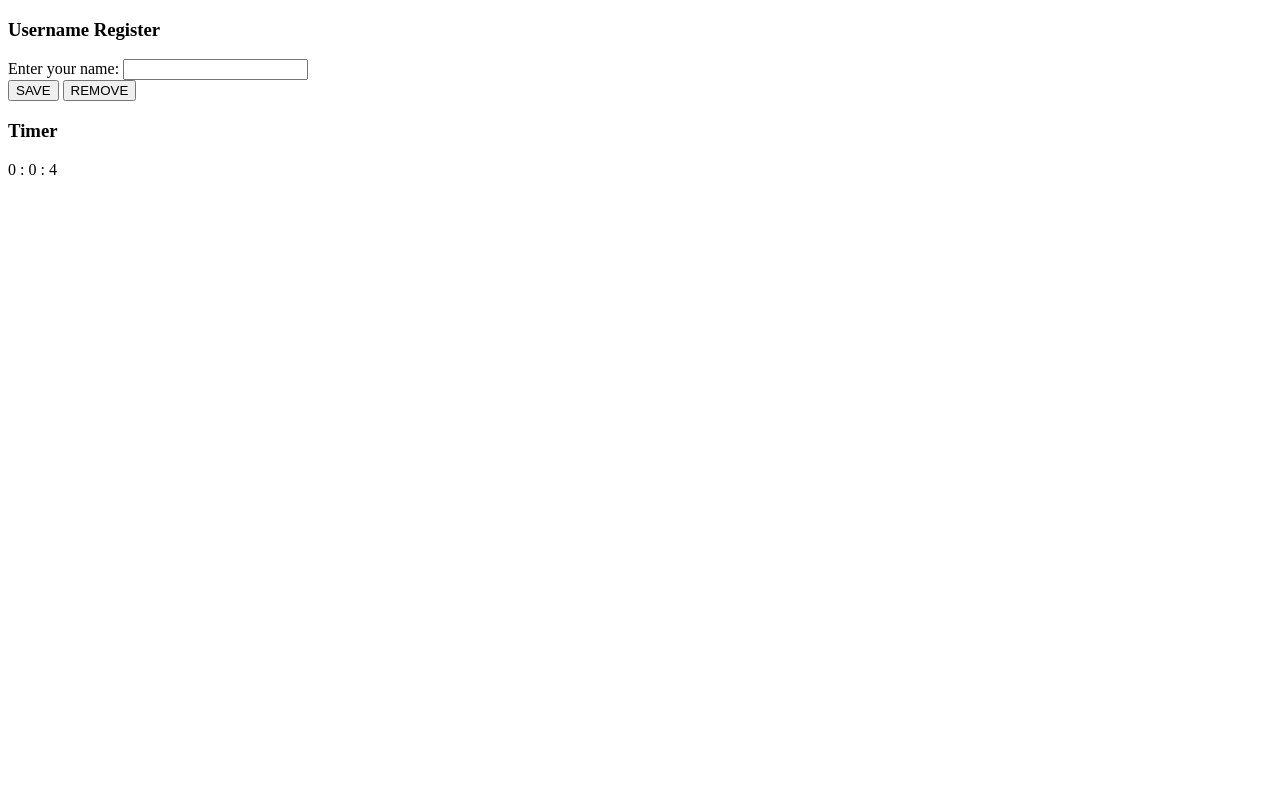
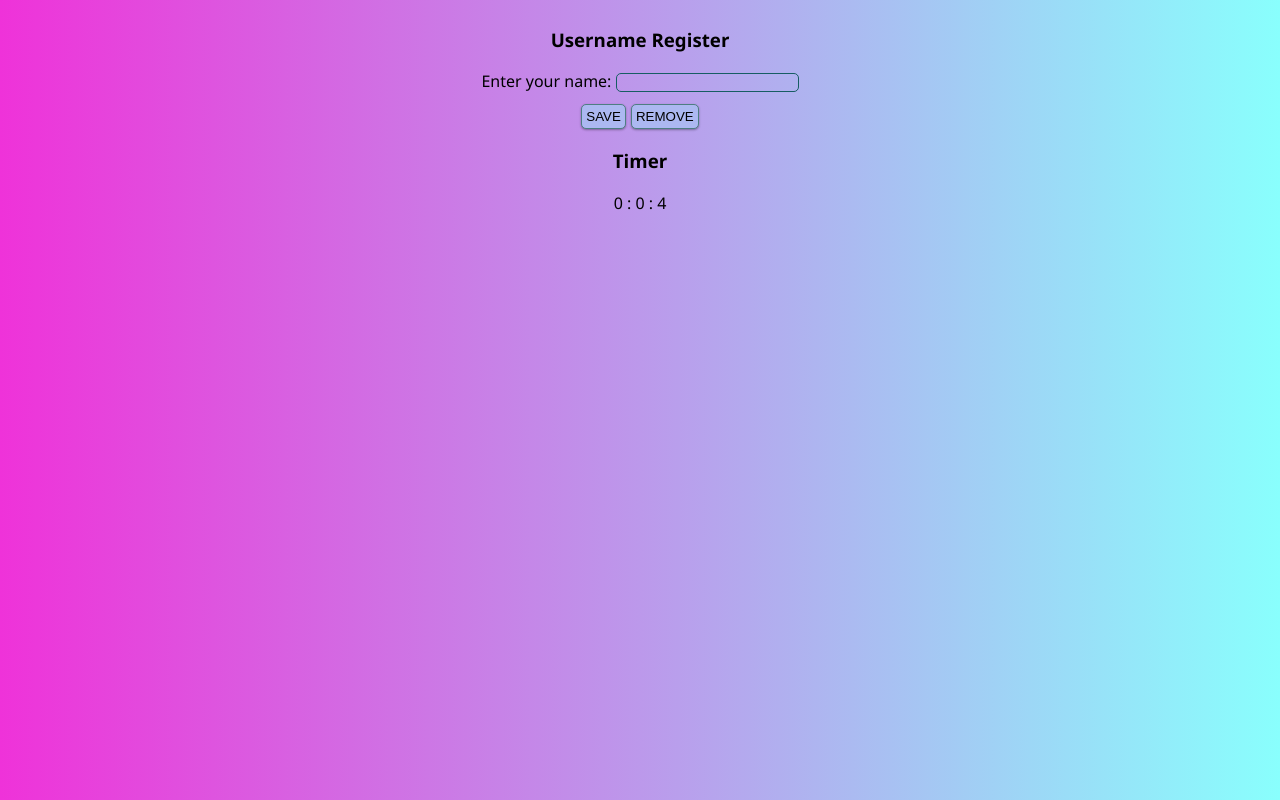
Before and after one commit to Nestor162/U2-D12-JSON-Storage-FS0123ITA, a plain HTML site: page index.html in a window 1280 px wide. Drawn offline with Linux system fonts and the light colour scheme.

Commit message:
Stile grafico

```diff
--- a/index.html
+++ b/index.html
@@ -4,24 +4,26 @@
     <meta charset="UTF-8" />
     <meta http-equiv="X-UA-Compatible" content="IE=edge" />
     <meta name="viewport" content="width=device-width, initial-scale=1.0" />
+    <link rel="stylesheet" href="style.css" />
     <title>Esercizi Web Storage</title>
   </head>
   <body>
+    <div class="content">
       <h3>Username Register</h3>
       <form id="form-user">
         <div>
           <label for="name">Enter your name: </label>
           <input type="text" name="name" id="name" required />
         </div>
-      <div>
+        <div class="button-wrapper">
           <button id="save" type="button">SAVE</button>
           <button id="remove" type="button">REMOVE</button>
         </div>
       </form>
-
       <h3>Timer</h3>
       <div id="timer"></div>
       <script src="script.js"></script>
       <script src="timer.js"></script>
+    </div>
   </body>
 </html>
--- a/script.js
+++ b/script.js
@@ -8,7 +8,7 @@ window.addEventListener("DOMContentLoaded", () => {
   const btnRemove = document.getElementById("remove");
   btnRemove.onclick = removeName;
 
-  const nameContainer = document.createElement("div");
+  const nameContainer = document.createElement("em");
   nameContainer.textContent = "Previous username: ";
   if (checkName()) {
     body.prepend(nameContainer);
--- /dev/null
+++ b/style.css
@@ -0,0 +1,32 @@
+body {
+  font-family: "Segoe UI", Tahoma, Geneva, Verdana, sans-serif;
+  background: linear-gradient(to right, #ef32d9, #89fffd);
+}
+
+button {
+  padding: 4px;
+  background-color: #acb8f1;
+  border-radius: 5px;
+  border: 1px solid #4e7e82;
+  box-shadow: 0 1px 3px rgba(0, 0, 0, 0.12), 0 1px 2px rgba(0, 0, 0, 0.24);
+}
+
+input {
+  background-color: transparent;
+  border: 1px solid #175d63;
+  border-radius: 5px;
+}
+
+.content {
+  display: flex;
+  flex-direction: column;
+  justify-content: center;
+  align-items: center;
+}
+
+.button-wrapper {
+  display: flex;
+  justify-content: center;
+  gap: 5px;
+  padding-top: 12px;
+}
```
Lines whose indentation alone changed are shown as unchanged.
